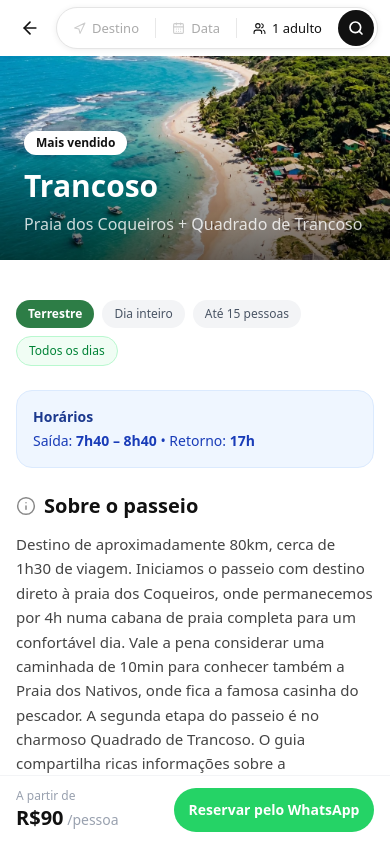
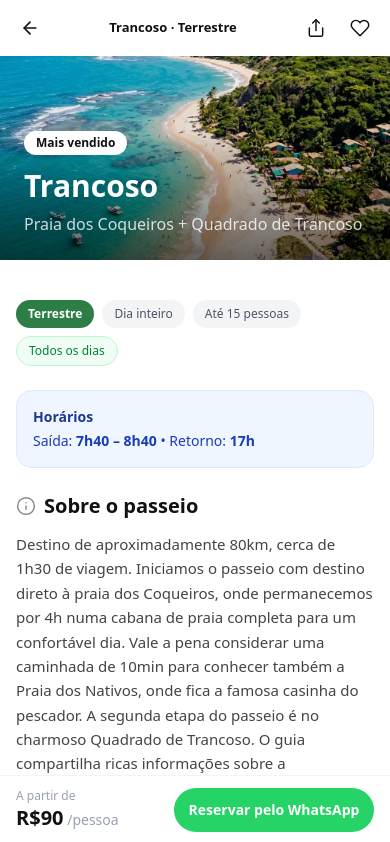
Before and after one commit to Huendelx/Tour-Porto-Seguro, a Next.js app: page /passeios/trancoso in a window 390 px wide. Shown: the top 842 px of the page. Built offline with nearby package versions, Linux system fonts and the light colour scheme.

Commit message:
feat: header mobile detalhe estilo Airbnb — back + título + share + heart

```diff
--- a/src/app/layout.tsx
+++ b/src/app/layout.tsx
@@ -2,6 +2,7 @@ import type { Metadata } from "next";
 import "./globals.css";
 import Header from "@/components/Header";
 import Footer from "@/components/Footer";
+import { HeaderProvider } from "@/context/HeaderContext";
 
 export const metadata: Metadata = {
   title: "Passeador — Passeios e experiências em Porto Seguro",
@@ -21,8 +22,10 @@ export default function RootLayout({
         <meta name="theme-color" content="#ffffff" />
       </head>
       <body className="min-h-full flex flex-col">
-        <Header />
-        {children}
+        <HeaderProvider>
+          <Header />
+          {children}
+        </HeaderProvider>
         <Footer />
       </body>
     </html>
--- a/src/app/passeios/[slug]/page.tsx
+++ b/src/app/passeios/[slug]/page.tsx
@@ -5,6 +5,7 @@ import Link from "next/link";
 import { Info, Star, CheckCircle, Lightbulb, AlertCircle, Tag, XCircle, Ban, Heart } from "lucide-react";
 import { tours, categoryLabel, categoryColor } from "@/data/tours";
 import WhatsAppBooking from "@/components/WhatsAppBooking";
+import SetHeaderTitle from "@/components/SetHeaderTitle";
 
 export async function generateStaticParams() {
   return tours.map((t) => ({ slug: t.slug }));
@@ -36,6 +37,7 @@ export default async function PasSeioPage({ params }: { params: Promise<{ slug:
 
   return (
     <main className="min-h-screen bg-white">
+      <SetHeaderTitle title={`${tour.title} · ${catLabel}`} />
       {/* ── Hero image ── */}
       <div className="relative w-full h-[55vw] max-h-[520px] min-h-[260px] bg-gray-100">
         <Image
--- a/src/components/Header.tsx
+++ b/src/components/Header.tsx
@@ -8,6 +8,7 @@ import { Boat, Fish, CarProfile, AirplaneInFlight, TreeEvergreen, Building, SunH
 import { CircleHelp, SlidersHorizontal } from "lucide-react";
 import MobileMenu from "./MobileMenu";
 import HeaderSearchBar from "./HeaderSearchBar";
+import { useHeaderContext } from "@/context/HeaderContext";
 
 const ChevronDown = ({ className }: { className?: string }) => (
   <svg className={className} width="10" height="10" viewBox="0 0 12 12" fill="none">
@@ -57,8 +58,10 @@ const passeiosItems = {
 export default function Header() {
   const pathname = usePathname();
   const router = useRouter();
+  const { mobileTitle } = useHeaderContext();
   const isHomePage = pathname === "/";
   const isBuscar = pathname.startsWith("/buscar");
+  const isDetalhes = pathname.startsWith("/passeios/");
   const [passeiosOpen, setPasseiosOpen] = useState(false);
   const [mobileMenuOpen, setMobileMenuOpen] = useState(false);
   const [desktopMenuOpen, setDesktopMenuOpen] = useState(false);
@@ -130,9 +133,10 @@ export default function Header() {
       >
         <nav className="relative w-full px-4 md:px-6 h-14 flex items-center justify-between">
 
-          {/* MOBILE NON-HOME — back + search + filtros */}
+          {/* MOBILE NON-HOME overlay */}
           {!isHomePage && (
             <div className="md:hidden absolute inset-0 flex items-center px-3 gap-2 bg-white z-10">
+              {/* Back button — always */}
               <button
                 onClick={() => router.back()}
                 className="p-2 rounded-full hover:bg-gray-100 transition-colors flex-shrink-0 text-[#111]"
@@ -142,6 +146,34 @@ export default function Header() {
                   <line x1="19" y1="12" x2="5" y2="12" /><polyline points="12 19 5 12 12 5" />
                 </svg>
               </button>
+
+              {/* DETALHE: título centrado + share + heart */}
+              {isDetalhes ? (
+                <>
+                  <p className="flex-1 text-center text-[13px] font-semibold text-[#111] truncate px-1">
+                    {mobileTitle}
+                  </p>
+                  <button
+                    onClick={() => { if (navigator.share) navigator.share({ url: window.location.href }); }}
+                    className="p-2 rounded-full hover:bg-gray-100 transition-colors flex-shrink-0 text-[#111]"
+                    aria-label="Compartilhar"
+                  >
+                    <svg width="20" height="20" viewBox="0 0 24 24" fill="none" stroke="currentColor" strokeWidth="1.75" strokeLinecap="round" strokeLinejoin="round">
+                      <path d="M4 12v8a2 2 0 0 0 2 2h12a2 2 0 0 0 2-2v-8"/><polyline points="16 6 12 2 8 6"/><line x1="12" y1="2" x2="12" y2="15"/>
+                    </svg>
+                  </button>
+                  <button
+                    className="p-2 rounded-full hover:bg-gray-100 transition-colors flex-shrink-0 text-[#111]"
+                    aria-label="Favoritar"
+                  >
+                    <svg width="20" height="20" viewBox="0 0 24 24" fill="none" stroke="currentColor" strokeWidth="1.75" strokeLinecap="round" strokeLinejoin="round">
+                      <path d="M20.84 4.61a5.5 5.5 0 0 0-7.78 0L12 5.67l-1.06-1.06a5.5 5.5 0 0 0-7.78 7.78l1.06 1.06L12 21.23l7.78-7.78 1.06-1.06a5.5 5.5 0 0 0 0-7.78z"/>
+                    </svg>
+                  </button>
+                </>
+              ) : (
+                /* BUSCAR: search bar + filtros */
+                <>
                   <div className="flex-1 min-w-0">
                     <Suspense fallback={null}>
                       <HeaderSearchBar />
@@ -155,6 +187,8 @@ export default function Header() {
                     >
                       <SlidersHorizontal size={20} strokeWidth={1.75} />
                     </button>
+                  )}
+                </>
               )}
             </div>
           )}
--- /dev/null
+++ b/src/components/SetHeaderTitle.tsx
@@ -0,0 +1,13 @@
+"use client";
+
+import { useEffect } from "react";
+import { useHeaderContext } from "@/context/HeaderContext";
+
+export default function SetHeaderTitle({ title }: { title: string }) {
+  const { setMobileTitle } = useHeaderContext();
+  useEffect(() => {
+    setMobileTitle(title);
+    return () => setMobileTitle("");
+  }, [title, setMobileTitle]);
+  return null;
+}
--- /dev/null
+++ b/src/context/HeaderContext.tsx
@@ -0,0 +1,21 @@
+"use client";
+
+import { createContext, useContext, useState, ReactNode } from "react";
+
+interface HeaderCtx {
+  mobileTitle: string;
+  setMobileTitle: (t: string) => void;
+}
+
+const HeaderContext = createContext<HeaderCtx>({ mobileTitle: "", setMobileTitle: () => {} });
+
+export function HeaderProvider({ children }: { children: ReactNode }) {
+  const [mobileTitle, setMobileTitle] = useState("");
+  return (
+    <HeaderContext.Provider value={{ mobileTitle, setMobileTitle }}>
+      {children}
+    </HeaderContext.Provider>
+  );
+}
+
+export const useHeaderContext = () => useContext(HeaderContext);
```
Lines whose indentation alone changed are shown as unchanged.
